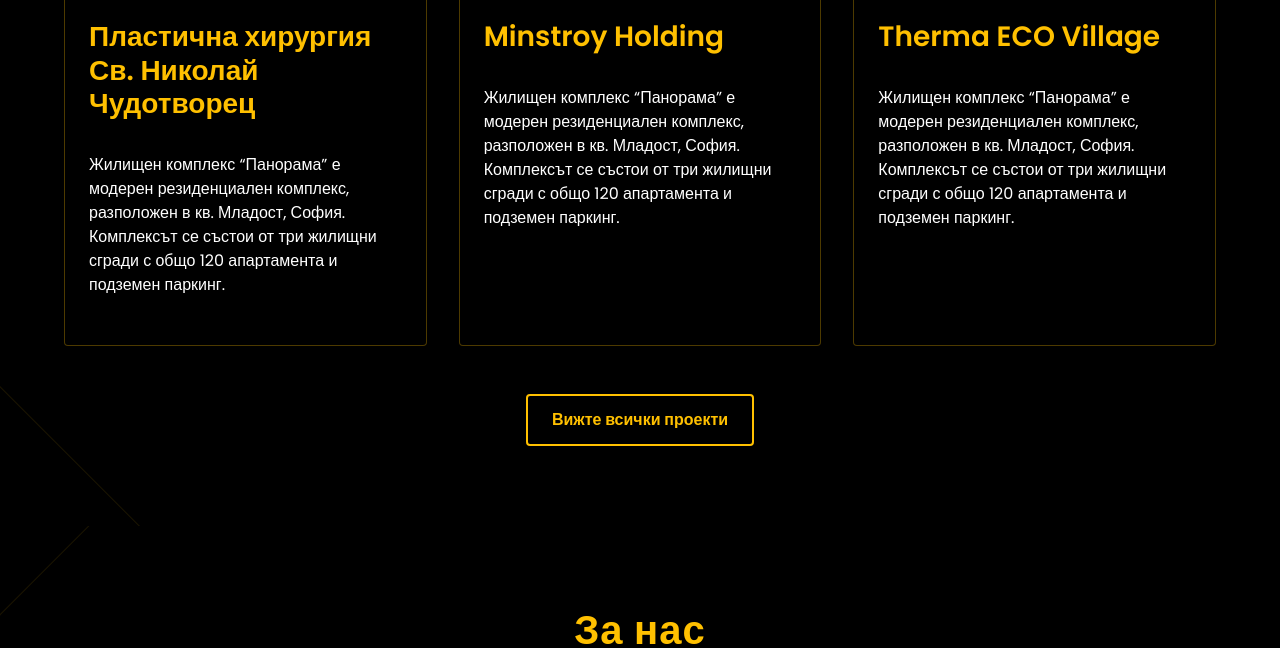
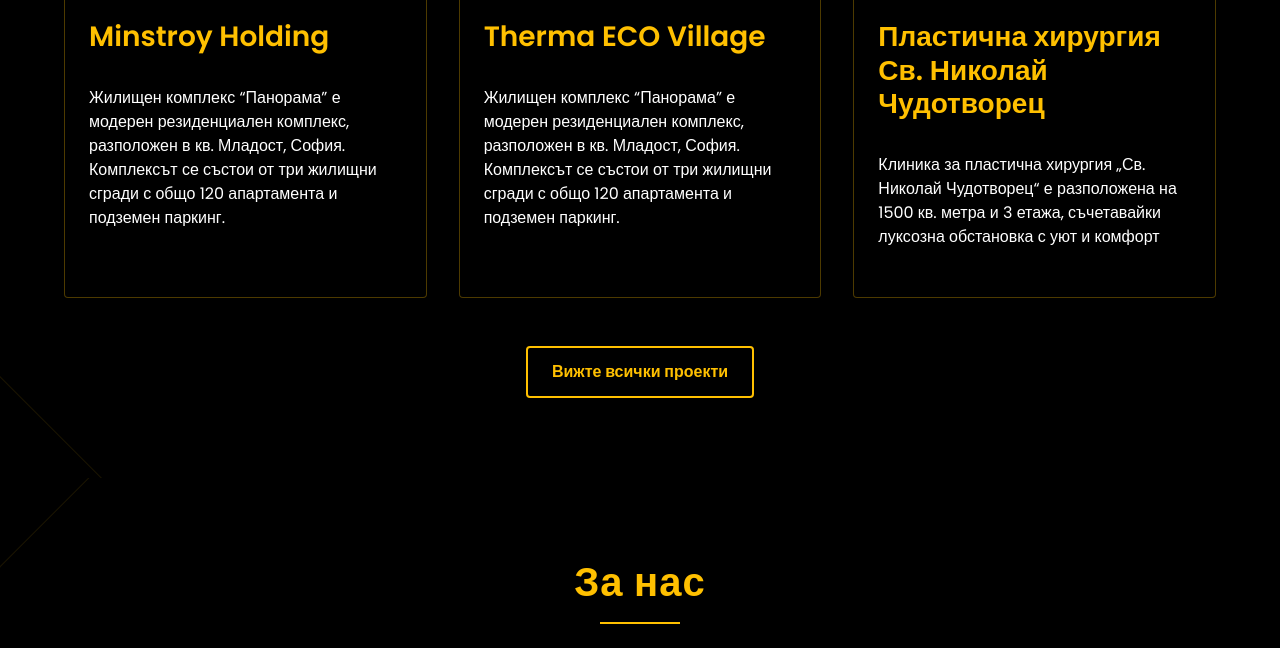
Before and after one commit to dimitarpeevzautre/aleksandargroup2010.com, a Jekyll site: the page built from index.md, in a window 1280 px wide and 900 px high, scrolled down 2032 px, cut to the strip 243-891 px from the top of the window. Built offline with Jekyll 4.4.1, drawn with Linux system fonts in a browser that asks for light colours; some of the changed lines change nothing that is shown.

Commit message:
Update klinika.md

```diff
--- a/_projects/klinika.md
+++ b/_projects/klinika.md
@@ -2,8 +2,8 @@
 layout: project
 title: "Пластична хирургия Св. Николай Чудотворец"
 location: "София, България"
-year: 2022
-date: 2022-09-20
+year: 2023
+date: 2023-04-26
 thumbnail: "/assets/images/projects/Заглавна снимка.jpg"
 featured_image: "/assets/images/projects/Заглавна снимка.jpg"
 gallery:
@@ -19,7 +19,7 @@
 
 ---
 
-Жилищен комплекс "Панорама" е модерен резиденциален комплекс, разположен в кв. Младост, София. Комплексът се състои от три жилищни сгради с общо 120 апартамента и подземен паркинг.
+Клиника за пластична хирургия „Св. Николай Чудотворец“ е разположена на 1500 кв. метра и 3 етажа, съчетавайки луксозна обстановка с уют и комфорт
 
 ## Особености на проекта
 
```
